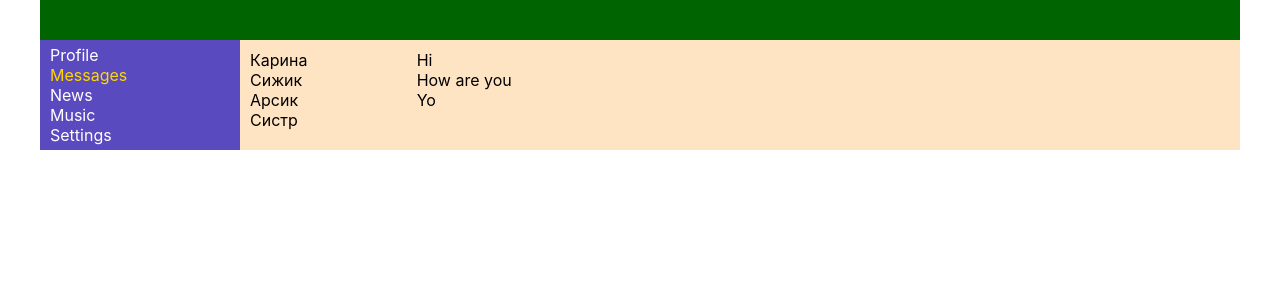
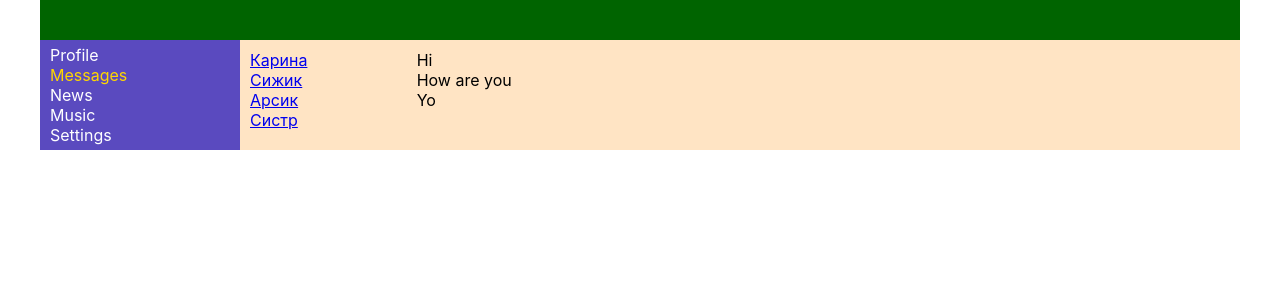
Before and after one commit to Black854/ReactJS, a React (Create React App) app in the folder social/: page /dialogs in a window 1280 px wide. Shown: the top 300 px of the page. Built offline with nearby package versions, Linux system fonts and the light colour scheme.

Commit message:
lvl 22 dialogs-NavLinks + Routes with *

```diff
--- a/social/src/App.js
+++ b/social/src/App.js
@@ -15,8 +15,8 @@ function App() {
         <Navbar />
         <div className='app-wrapper-content'>
           <Routes>
-            <Route path='/profile' element={<Profile />} />
-            <Route path='/dialogs' element={<Dialogs />} />
+            <Route path='profile/*' element={<Profile />} />
+            <Route path='dialogs/*' element={<Dialogs />} />
           </Routes>
         </div>
       </div>
--- a/social/src/components/Dialogs/Dialogs.jsx
+++ b/social/src/components/Dialogs/Dialogs.jsx
@@ -1,13 +1,22 @@
 import s from './Dialogs.module.css';
+import {NavLink} from "react-router-dom";
 
 const Dialogs = (props) => {
     return (
         <div className={s.dialogs}>
             <div className={s.dialogsItems}>
-                <div className={s.dialog}>Карина</div>
-                <div className={s.dialog}>Сижик</div>
-                <div className={s.dialog}>Арсик</div>
-                <div className={s.dialog}>Систр</div>
+                <div className={s.dialog}>
+                    <NavLink to='1'>Карина</NavLink>
+                </div>
+                <div className={s.dialog}>
+                    <NavLink to='2'>Сижик</NavLink>
+                </div>
+                <div className={s.dialog}>
+                    <NavLink to='3'>Арсик</NavLink>
+                </div>
+                <div className={s.dialog}>
+                    <NavLink to='4'>Систр</NavLink>
+                </div>
             </div>
             <div className={s.messages}>
                 <div>Hi</div>
```
